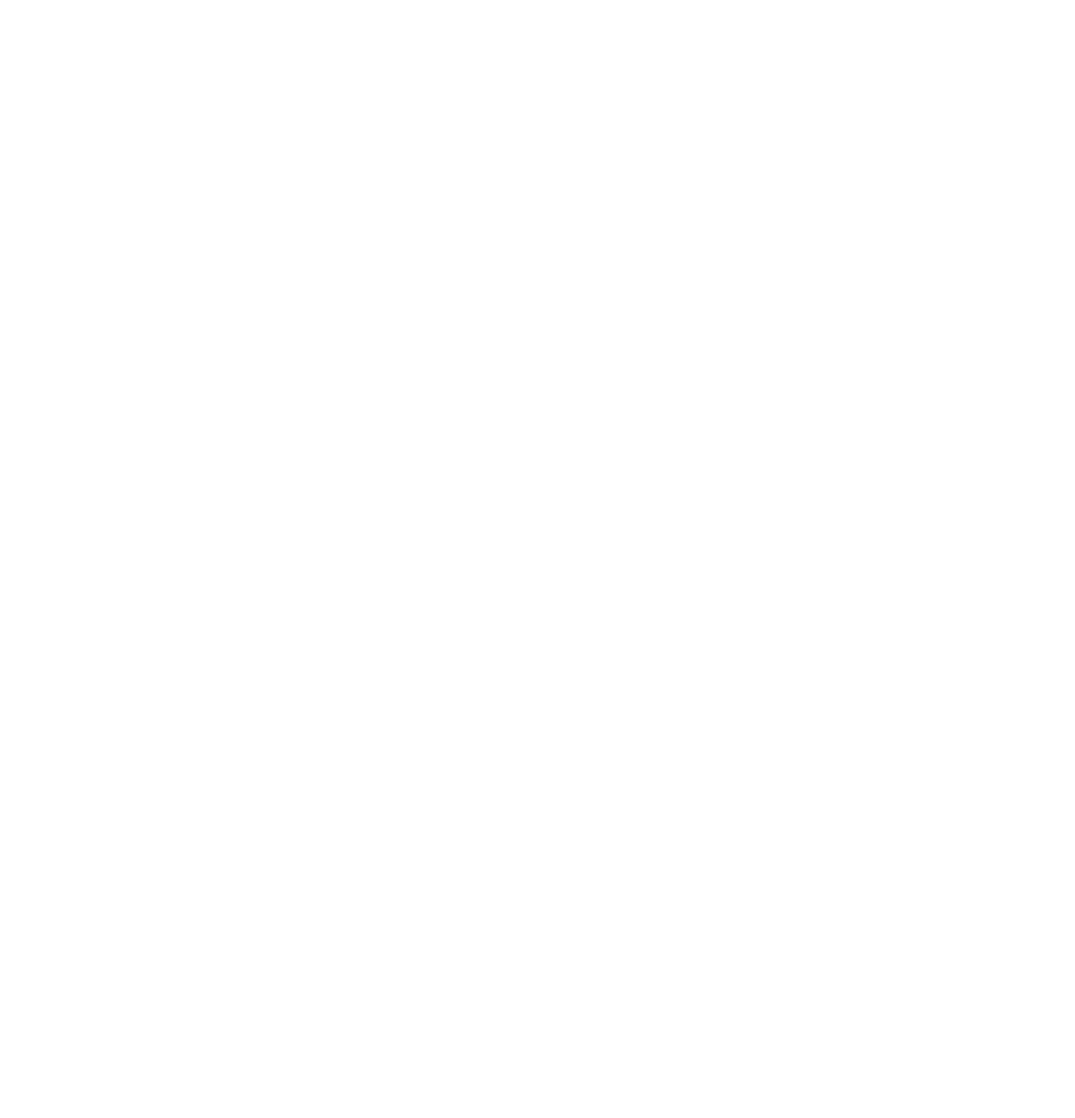
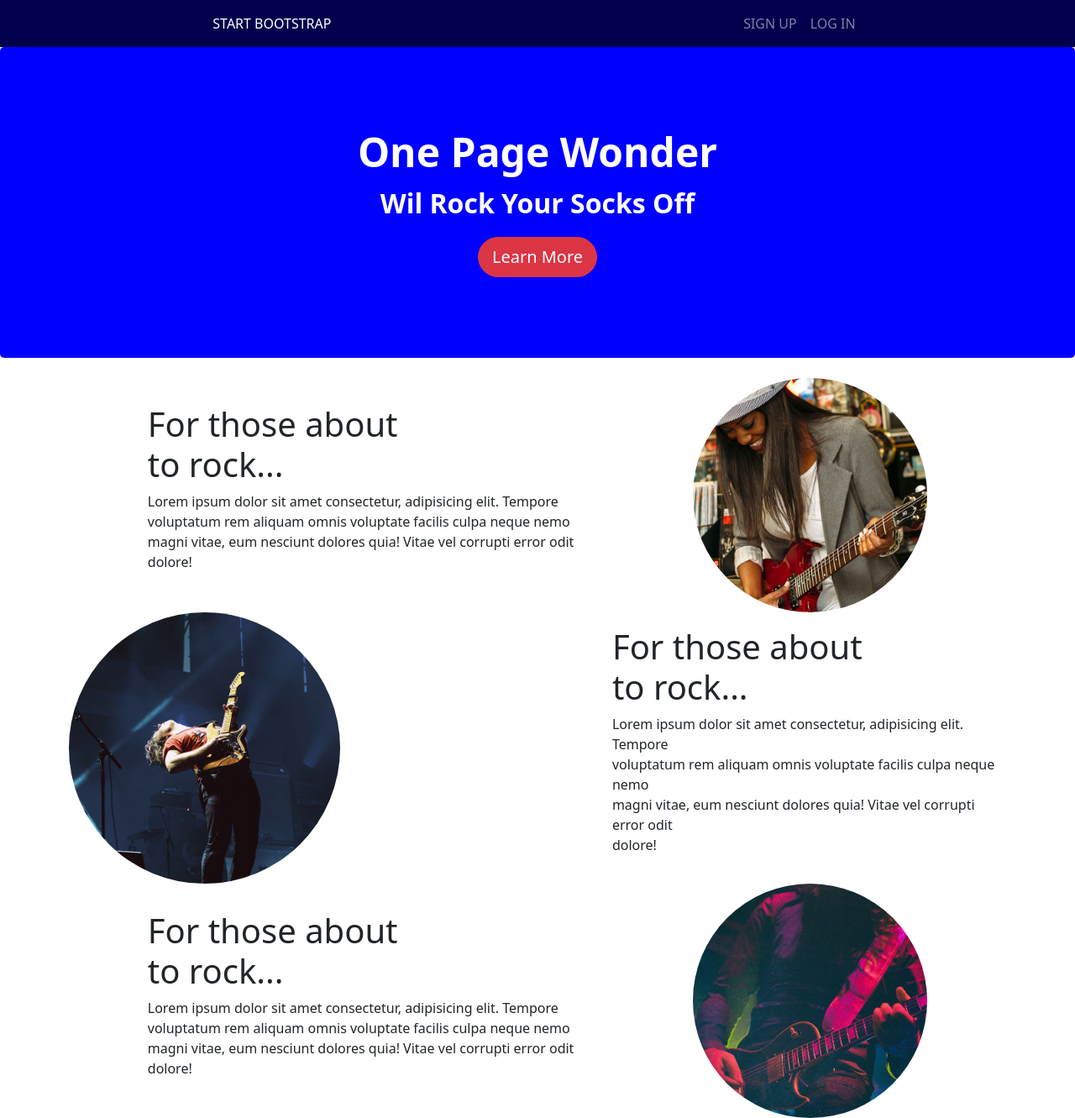
Before and after one commit to condroz07/Exo2_BootStrap, a website: page index.html in a window 1280 px wide. Shown: the whole page at 84% size. Before the commit the page ends 800 px from the top, so only its background shows below. Drawn offline with nearby package versions, Linux system fonts and the light colour scheme.

Commit message:
add navbar first section and third section

```diff
--- a/index.html
+++ b/index.html
@@ -9,7 +9,67 @@
 </head>
 <body>
 
+  <nav class="navbar navbar-expand-lg bg-primary">
+    <div class="container-fluid">
+      <div class="collapse navbar-collapse  d-flex justify-content-around" id="navbarText">
+        <span class="navbar-text text-white">
+          START BOOTSTRAP
+        </span>
+        <div>
+          <ul class="navbar-nav">
+            <li class="nav-item">
+              <a class="nav-link active text-white-50" aria-current="page" href="#">SIGN UP</a>
+            </li>
+            <li class="nav-item">
+              <a class="nav-link text-white-50" href="#">LOG IN</a>
+            </li>
+          </ul>
+        </div>
+      </div>
+    </div>
+  </nav>
 
+  <div class="p-5 mb-4 bg-success rounded-3 text-center text-white">
+    <div class="container-fluid py-5 text-center">
+      <h1 class="fs-0 display-5 fw-bold">One Page Wonder</h1>
+      <p class="fs-2 fw-bold text-center">Wil Rock Your Socks Off</p>
+      <button class="btn btn-danger btn-lg rounded-pill" type="button">Learn More</button>
+    </div>
+  </div>
+
+  <div class="container d-flex justify-content-center mx-auto">
+    <div class="row">
+      <div class="d-flex gap-5 d-flex justify-content-evenly">
+        <div class="d-flex align-items-center">
+          <div>
+            <h1>For those about <br> to rock...</h1>
+            <p class="text-start">Lorem ipsum dolor sit amet consectetur, adipisicing elit. Tempore <br> voluptatum rem aliquam omnis voluptate facilis culpa neque nemo<br> magni vitae,  eum nesciunt dolores quia! Vitae vel corrupti error odit <br> dolore!</p>
+          </div>
+        </div>
+        <img class="rounded-circle w-25" src="./public/image/01.jpg" alt="">
+      </div>
+      <div class="d-flex gap-5 d-flex justify-content-around">
+        <div class="d-flex align-items-center">
+          <div class="d-flex align-items-center mx-auto">
+            <img class="rounded-circle w-50" src="./public/image/02.jpg" alt="">
+          </div>
+          <div>
+            <h1>For those about <br> to rock...</h1>
+            <p class="text-start">Lorem ipsum dolor sit amet consectetur, adipisicing elit. Tempore <br> voluptatum rem aliquam omnis voluptate facilis culpa neque nemo<br> magni vitae,  eum nesciunt dolores quia! Vitae vel corrupti error odit <br> dolore!</p>
+          </div>
+        </div>
+      </div>
+      <div class="d-flex gap-5 d-flex justify-content-evenly">
+        <div class="d-flex align-items-center">
+          <div>
+            <h1>For those about <br> to rock...</h1>
+            <p class="text-start">Lorem ipsum dolor sit amet consectetur, adipisicing elit. Tempore <br> voluptatum rem aliquam omnis voluptate facilis culpa neque nemo<br> magni vitae,  eum nesciunt dolores quia! Vitae vel corrupti error odit <br> dolore!</p>
+          </div>
+        </div>
+        <img class="rounded-circle w-25" src="./public/image/03.jpg" alt="">
+      </div>
+    </div>
+  </div>
 
     <script src="./node_modules/bootstrap/dist/js/bootstrap.bundle.min.js"></script>
 </body>
--- a/src/sass/style.sass
+++ b/src/sass/style.sass
@@ -1,4 +1,5 @@
-
+$primary: #00004c
+$success: #0000ff
 @import ../../node_modules/bootstrap/scss/bootstrap.scss
 $fa-font-path : "../../node_modules/@fortawesome/fontawesome-free/webfonts"
 @import "../../node_modules/@fortawesome/fontawesome-free/scss/fontawesome.scss"
```
Also changed, not shown: public/css/style.css, 1 other file.
